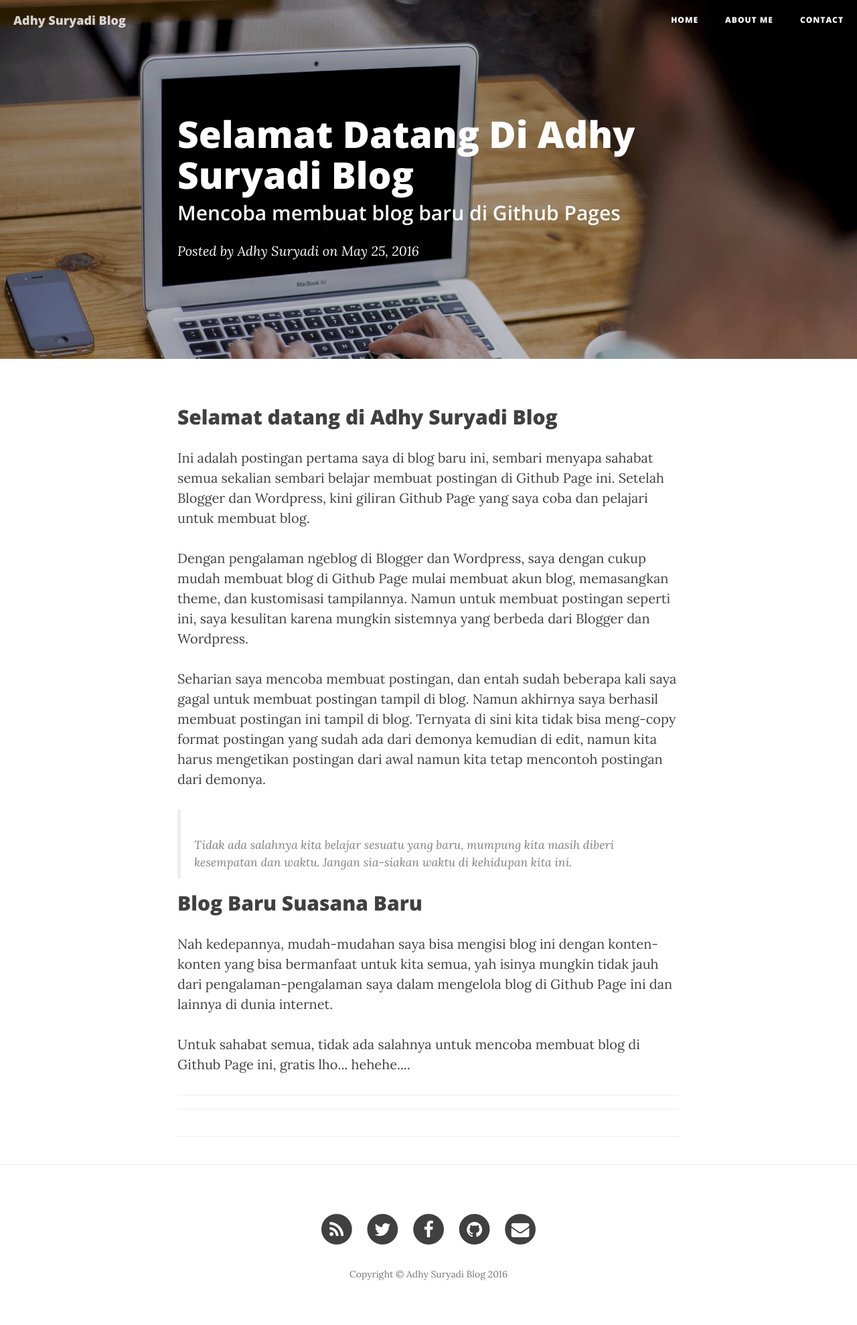
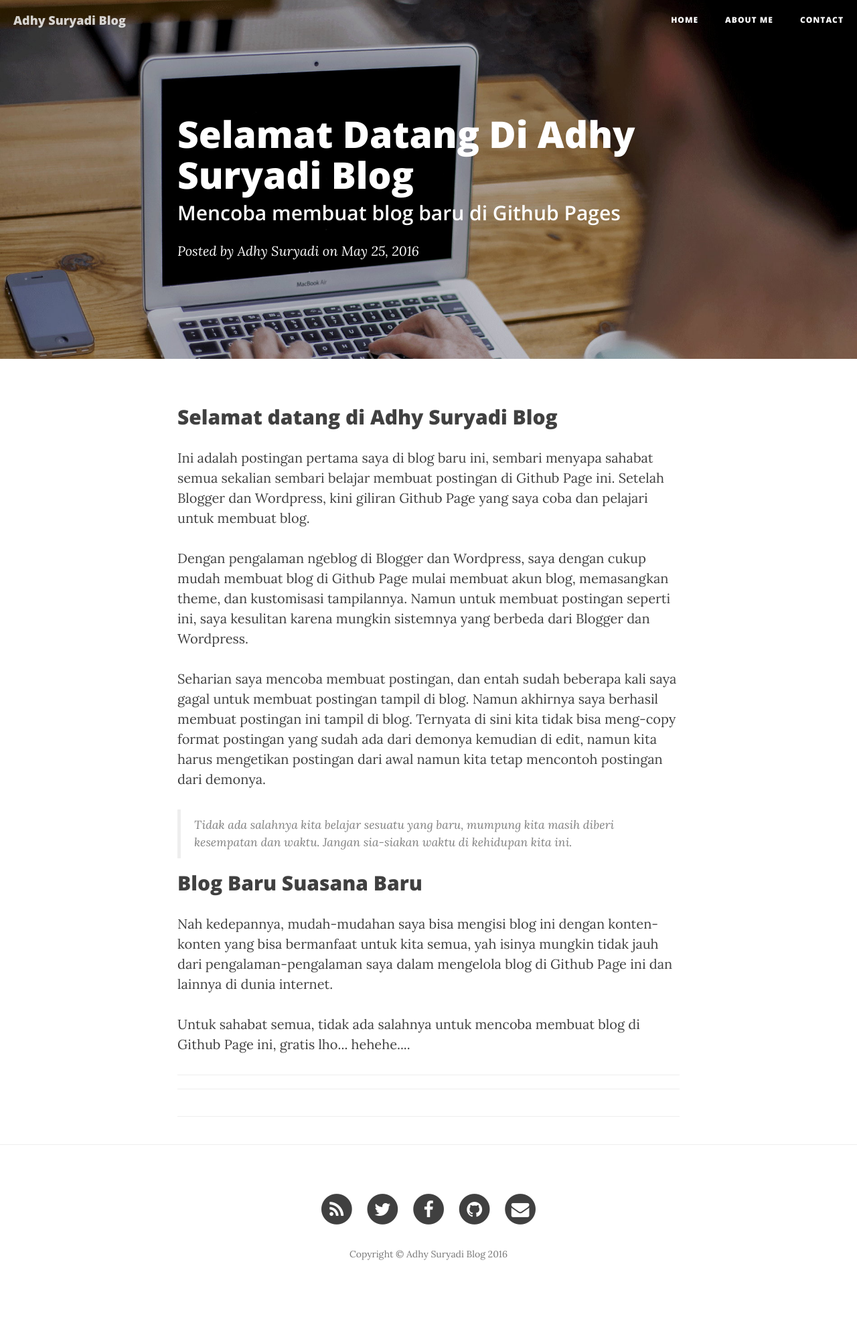
Before and after one commit to KompiAjaib/kompiajaib.github.io, a Jekyll site: the page built from _posts/2016-05-25-selamat-datang.markdown, in a window 1280 px wide. Shown: the whole page at 67% size. Built offline with Jekyll 4.4.1, drawn with Linux system fonts in a browser that asks for light colours; nearby versions of some CDN libraries; comment, search, counter and statistics services are not loaded; after the commit the page ends 1949 px from its top, so only the background shows below that.

Commit message:
Update clean-blog.css

```diff
--- a/css/clean-blog.css
+++ b/css/clean-blog.css
@@ -11,6 +11,9 @@ body {
 }
 .disqus-thread {
   font-family: 'Lora', 'Times New Roman', serif;
+}
+blockquote ol:first-child, blockquote p:first-child, blockquote ul:first-child {
+  margin-top:0;
 }
 p {
   line-height: 1.5;
```
